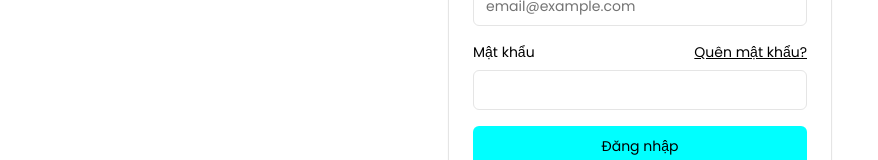
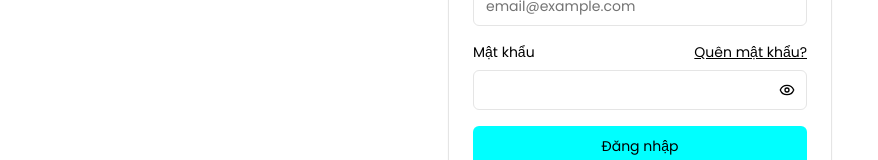
Before and after one commit to jb007-gg/igen-backend, a Next.js app: page /dang-nhap in a window 1280 px wide. Shown: the part 316-476 px from the top of the page, without its empty margins (0-878 px from the left). Built offline with nearby package versions, Linux system fonts and the light colour scheme.

Commit message:
also in the dang-nhap page

```diff
--- a/src/app/dang-nhap/page.tsx
+++ b/src/app/dang-nhap/page.tsx
@@ -1,3 +1,6 @@
+'use client';
+
+import { useState } from 'react';
 import Link from 'next/link';
 import { Button } from '@/components/ui/button';
 import { Card, CardContent, CardDescription, CardHeader, CardTitle } from '@/components/ui/card';
@@ -5,9 +8,11 @@ import { Input } from '@/components/ui/input';
 import { Label } from '@/components/ui/label';
 import { AuthLayout } from '@/components/auth/auth-layout';
 import { GoogleIcon } from '@/components/icons';
-import { Separator } from '@/components/ui/separator';
+import { Eye, EyeOff } from 'lucide-react';
 
 export default function SignInPage() {
+  const [showPassword, setShowPassword] = useState(false);
+
   return (
     <AuthLayout>
       <Card className="mx-auto max-w-sm">
@@ -28,7 +33,29 @@ export default function SignInPage() {
                   Quên mật khẩu?
                 </Link>
               </div>
-              <Input id="password" type="password" required />
+              <div className="relative">
+                <Input
+                  id="password"
+                  type={showPassword ? 'text' : 'password'}
+                  required
+                />
+                <Button
+                  type="button"
+                  variant="ghost"
+                  size="icon"
+                  className="absolute top-0 right-0 h-full px-3 py-2 hover:bg-transparent"
+                  onClick={() => setShowPassword((prev) => !prev)}
+                >
+                  {showPassword ? (
+                    <EyeOff className="h-4 w-4" />
+                  ) : (
+                    <Eye className="h-4 w-4" />
+                  )}
+                  <span className="sr-only">
+                    {showPassword ? 'Hide password' : 'Show password'}
+                  </span>
+                </Button>
+              </div>
             </div>
             <Button type="submit" className="w-full bg-primary text-primary-foreground hover:bg-primary/90">
               Đăng nhập
```
